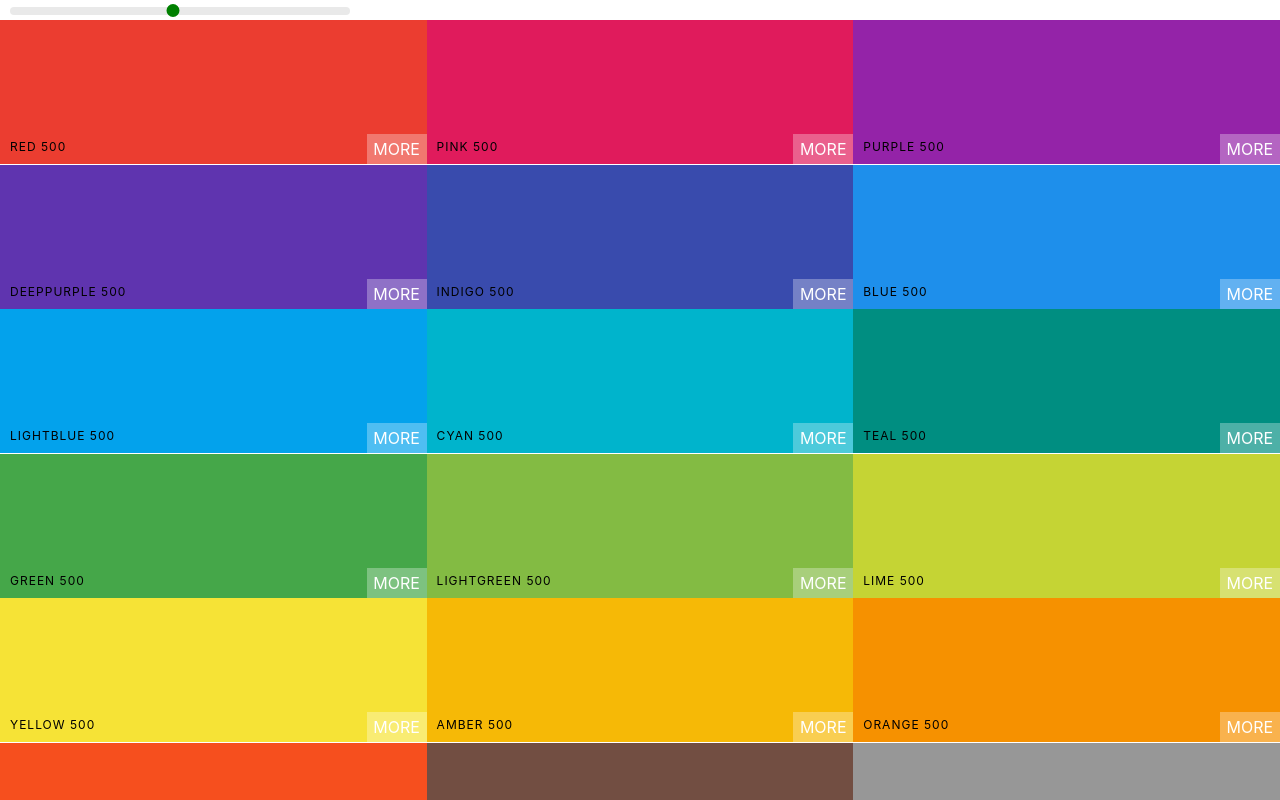
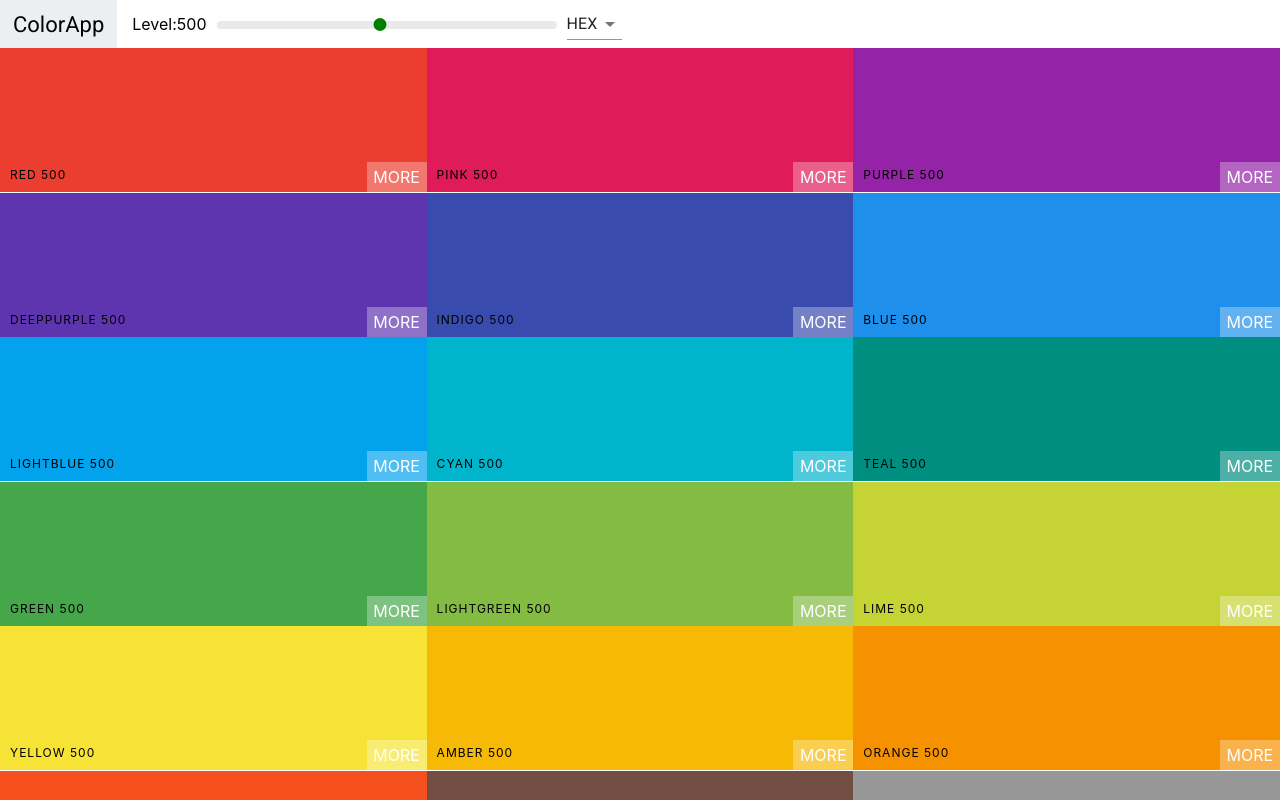
Before and after one commit to Sebsterio/color-app, a React (Create React App) app: page / in a window 1280 px wide. Shown: the top 800 px of the page. Built offline with nearby package versions, Linux system fonts and the light colour scheme.

Commit message:
add Select and Material UI

```diff
--- a/package.json
+++ b/package.json
@@ -3,6 +3,7 @@
   "version": "0.1.0",
   "private": true,
   "dependencies": {
+    "@material-ui/core": "^4.9.2",
     "@testing-library/jest-dom": "^4.2.4",
     "@testing-library/react": "^9.4.0",
     "@testing-library/user-event": "^7.2.1",
--- /dev/null
+++ b/src/Navbar.css
@@ -0,0 +1,48 @@
+@import url("https://fonts.googleapis.com/css?family=Roboto&display=swap");
+
+.Navbar {
+	display: flex;
+	align-items: center;
+	justify-content: flex-start;
+	height: 6vh;
+}
+.logo {
+	margin-right: 15px;
+	padding: 0 13px;
+	font-size: 22px;
+	background-color: #eceff1;
+	font-family: Roboto;
+	height: 100%;
+	display: flex;
+	align-items: center;
+}
+
+.logo a {
+	text-decoration: none;
+	color: black;
+}
+.slider {
+	width: 340px;
+	margin: 0 10px;
+	display: inline-block;
+}
+
+.rc-slider-track {
+	background-color: transparent;
+}
+.rc-slider-rail {
+	height: 8px;
+}
+.rc-slider-handle,
+.rc-slider-handle:active,
+.rc-slider-handle:focus,
+.rc-slider-handle:hover {
+	background-color: green;
+	outline: none;
+	border: 2px solid green;
+	box-shadow: none;
+	width: 13px;
+	height: 13px;
+	margin-left: -7px;
+	margin-top: -3px;
+}
--- /dev/null
+++ b/src/Navbar.jsx
@@ -0,0 +1,54 @@
+import React, { Component } from "react";
+import Slider from "rc-slider";
+import Select from "@material-ui/core/Select";
+import MenuItem from "@material-ui/core/MenuItem";
+import "rc-slider/assets/index.css";
+import "./Navbar.css"; // keep after rc-slider css
+
+class Navbar extends Component {
+	constructor(props) {
+		super(props);
+		this.state = {
+			format: "hex"
+		};
+		this.handleChange = this.handleChange.bind(this);
+	}
+
+	handleChange(e) {
+		this.setState({ format: e.target.value });
+		this.props.changeFormat(e.target.value);
+	}
+
+	render() {
+		const { level, changeLevel } = this.props;
+		const { format } = this.state;
+		return (
+			<header className="Navbar">
+				<div className="logo">
+					<a href="#">ColorApp</a>
+				</div>
+				<div className="slider-container">
+					<span>Level:{level}</span>
+					<div className="slider">
+						<Slider
+							defaultValue={level}
+							min={100}
+							max={900}
+							step={100}
+							onAfterChange={changeLevel}
+						/>
+					</div>
+				</div>
+				<div className="select-container">
+					<Select value={format} onChange={this.handleChange}>
+						<MenuItem value="hex">HEX</MenuItem>
+						<MenuItem value="rgb">RGB</MenuItem>
+						<MenuItem value="rgba">RGBA</MenuItem>
+					</Select>
+				</div>
+			</header>
+		);
+	}
+}
+
+export default Navbar;
--- a/src/Palette.css
+++ b/src/Palette.css
@@ -5,29 +5,3 @@
 .Pallete-colors {
 	height: 90%;
 }
-
-.slider {
-	width: 340px;
-	margin: 0 10px;
-	display: inline-block;
-}
-
-.rc-slider-track {
-	background-color: transparent;
-}
-.rc-slider-rail {
-	height: 8px;
-}
-.rc-slider-handle,
-.rc-slider-handle:active,
-.rc-slider-handle:focus,
-.rc-slider-handle:hover {
-	background-color: green;
-	outline: none;
-	border: 2px solid green;
-	box-shadow: none;
-	width: 13px;
-	height: 13px;
-	margin-left: -7px;
-	margin-top: -3px;
-}
--- a/src/Palette.jsx
+++ b/src/Palette.jsx
@@ -1,38 +1,37 @@
 import React, { Component } from "react";
 import ColorBox from "./ColorBox";
-import Slider from "rc-slider";
-import "rc-slider/assets/index.css";
+import Navbar from "./Navbar";
 import "./Palette.css";
 
 class Palette extends Component {
 	constructor(props) {
 		super(props);
-		this.state = { level: 500 };
+		this.state = { level: 500, format: "hex" };
 		this.changeLevel = this.changeLevel.bind(this);
+		this.changeFormat = this.changeFormat.bind(this);
 	}
 
 	changeLevel(level) {
 		this.setState({ level });
 	}
 
+	changeFormat(val) {
+		this.setState({ format: val });
+	}
+
 	render() {
 		const { colors } = this.props.palette;
-		const { level } = this.state;
+		const { level, format } = this.state;
 		const colorBoxes = colors[level].map(color => (
-			<ColorBox background={color.hex} name={color.name} />
+			<ColorBox background={color[format]} name={color.name} />
 		));
 		return (
 			<div className="Palette">
-				{/* Nav here */}
-				<div className="slider">
-					<Slider
-						defaultValue={this.state.level}
-						min={100}
-						max={900}
-						step={100}
-						onAfterChange={this.changeLevel}
-					/>
-				</div>
+				<Navbar
+					level={level}
+					changeLevel={this.changeLevel}
+					changeFormat={this.changeFormat}
+				/>
 				<div className="Pallete-colors">{colorBoxes}</div>
 				{/* footer here */}
 			</div>
```
Also changed, not shown: 1 other file (tests, documents, lock files or other folders).
